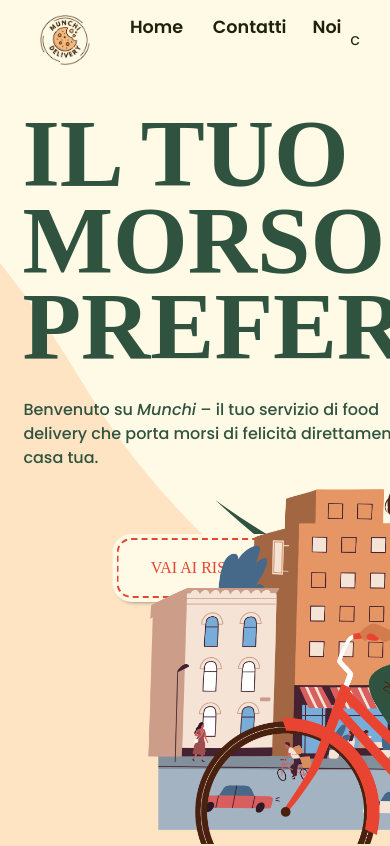
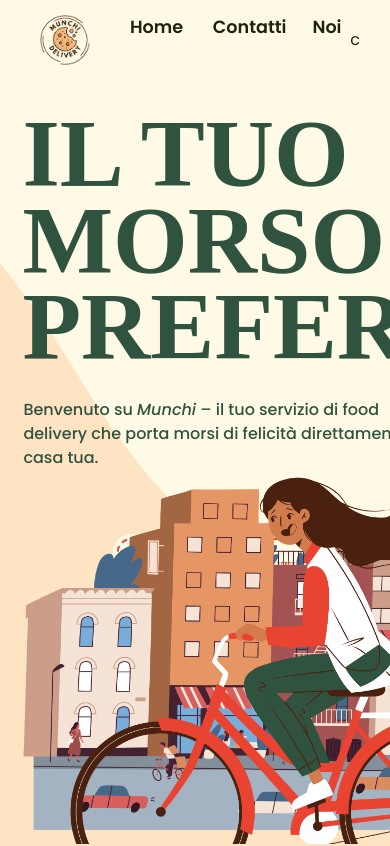
Before and after one commit to sashapoliti/vue-deliveboo, a Vue app: page / in a window 390 px wide. Shown: the top 846 px of the page. Built offline with nearby package versions, Linux system fonts and the light colour scheme; no server answers; a web font is replaced by a local one.

Commit message:
add responsive

```diff
--- a/src/pages/HomePage.vue
+++ b/src/pages/HomePage.vue
@@ -480,14 +480,20 @@
       top: 45%;
     }
   }
-}
-
-@media screen and (min-width: 700px) {
   .city.animate{
     transform: translateX(-193vw) !important;
   }
   .rider.animate{
     transform: translateX(-190vw) !important;
+  }
+}
+
+@media screen and (max-width: 700px) {
+  .city.animate{
+    transform: translateX(-197vw) !important;
+  }
+  .rider.animate{
+    transform: translateX(-195vw) !important;
   }
 }
 
@@ -510,6 +516,13 @@
       top: 45%;
     }
   }
+
+  .city.animate{
+    transform: translateX(-204vw) !important;
+  }
+  .rider.animate{
+    transform: translateX(-202vw) !important;
+  }
 }
 
 </style>
```
